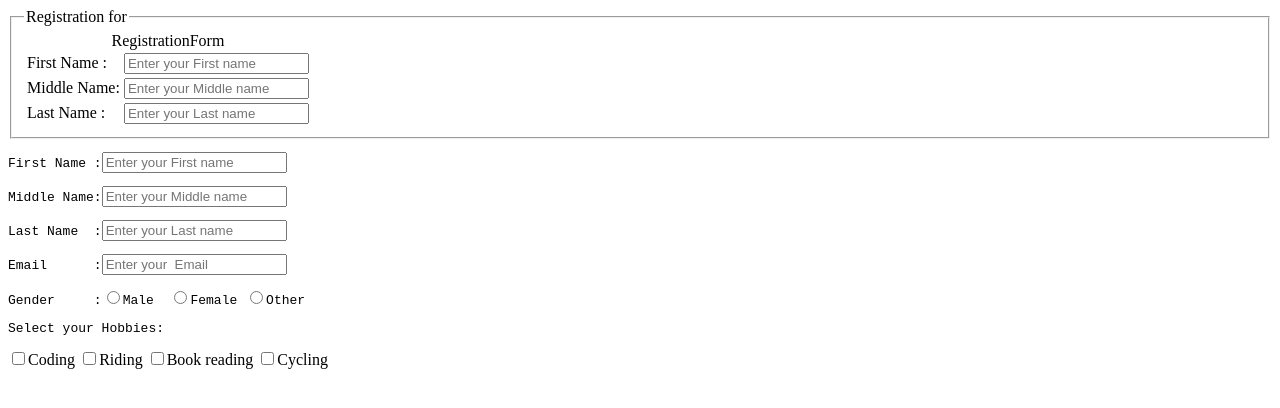
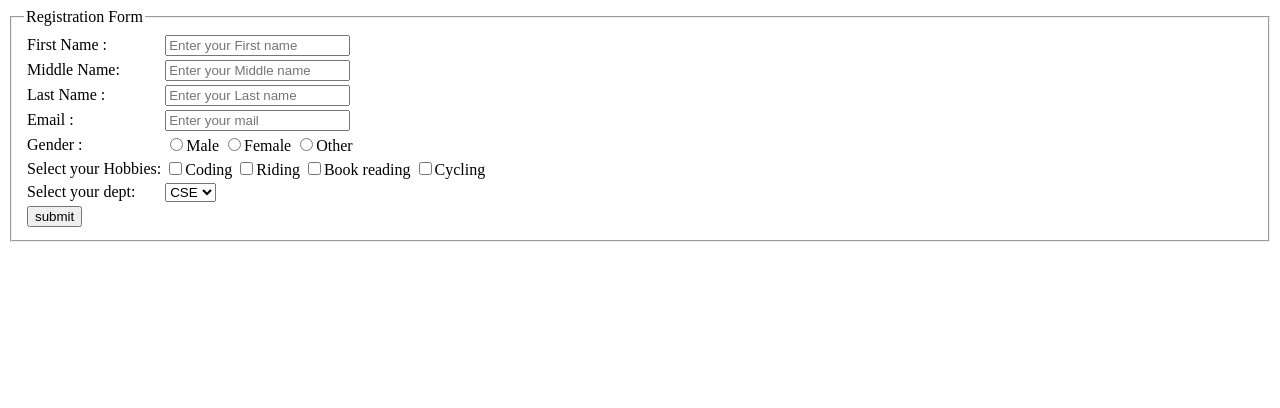
Before and after one commit to ZahidFahim420/Learning-Web-Technology-Spring-24-Sec-F, a plain HTML site: page RegistrationForm.html in a window 1280 px wide. Drawn offline with Linux system fonts and the light colour scheme.

Commit message:
from created

```diff
--- a/RegistrationForm.html
+++ b/RegistrationForm.html
@@ -8,25 +8,24 @@
 <body>
     <header></header>
     <main>
-        <form action="" target="_self" ></form>
+        <form action="" target="_self"  ></form>
         <fieldset>
-            <legend>Registration for</legend>
+            <legend>Registration Form</legend>
             <table>
 
                 <thead>
-                  <caption>
+                  <!-- <caption>
                   RegistrationForm
-                  </caption>
-                </thead>
+                  </caption> -->
 
                 <tbody>
-                    <tr>
+                  <tr>
                     <td>First Name :</td>
 
                     <td>
                         <input type="text" placeholder="Enter your First name"></pre>
                     </td>
-                </tr>
+                  </tr>
 
                   <tr>
                     <td>Middle Name:</td>
@@ -42,31 +41,70 @@
                     </td>
                   </tr>
 
+                  <tr>
+                    <td>Email    :</td>
+                    <td>
+                        <input type="email" placeholder="Enter your mail">
+                    </td>
+                  </tr>
+
+                  <tr>
+                    <td>Gender :</td>
+                    <td>
+                      <label for="gender"><input type="radio" value="Male" name="Gender" id="gender">Male </label>
+                      <label for="gender1"><input type="radio" value="Female" name="Gender" id="gender1">Female</label> <label for="gender2"><input type="radio" value="Other" name="Gender" id="gender2">Other</label>
+                    </td>
+                  </tr>
+
+                  <tr>
+                    <td>Select your Hobbies:</td>
+                    <td>
+                      <label for="Coding"><input type="checkbox" name="Hobbies" value="Coding" id="Coding">Coding</label>
+                      <label for="Riding"><input type="checkbox" name="Hobbies" value="Riding" id="Riding">Riding</label>
+                      <label for="Book reading"><input type="checkbox" name="Hobbies" value="Book reading" id="Book reading">Book reading</label>
+                      <label for="Cycling"><input type="checkbox" name="Hobbies" value="Cycling" id="Cycling">Cycling</label>
+                    </td>
+                  </tr>
+
+                  <tr>
+                    <td>Select your dept:</td>
+                    <td>
+                      <select name="dept" id="dept">
+                          <option value="CSE">CSE</option>
+                          <option value="BBA">BBA</option>
+                          <option value="EEE">EEE</option>
+                          <option value="ENG">ENG</option>
+                      </select>
+                    </td>
+                  </tr>
+
+                  <tr>
+                    <td><input type="button" value="submit"></td>
+                    <td></td>
+                  </tr>
+
+
+
+
+
                 </tbody>
+
 
               </table>
 
-
-        </fieldset>
+          </fieldset>
 
 
 
-        <label for="registration" class="reg"><pre>First Name :<input type="text" placeholder="Enter your First name"></pre></label>
-
-        <label for="registration" class="reg"><pre>Middle Name:<input type="text" placeholder="Enter your Middle name"></pre></label>
-
-        <label for="registration" class="reg"><pre>Last Name  :<input type="text" placeholder="Enter your Last name"></pre></label>
-
-        <label for="registration" class="reg"><pre>Email      :<input type="text" placeholder="Enter your  Email"></pre></label>
 
 
-        <pre>Gender     :<label for="gender"><input type="radio" value="Male" name="Gender" id="gender">Male </label> <label for="gender1"><input type="radio" value="Female" name="Gender" id="gender1">Female</label> <label for="gender2"><input type="radio" value="Other" name="Gender" id="gender2">Other</label></pre>
 
-        <pre>Select your Hobbies:</pre>
-        <label for="Coding"><input type="checkbox" name="Hobbies" value="Coding" id="Coding">Coding</label>
-        <label for="Riding"><input type="checkbox" name="Hobbies" value="Riding" id="Riding">Riding</label>
-        <label for="Book reading"><input type="checkbox" name="Hobbies" value="Book reading" id="Book reading">Book reading</label>
-        <label for="Cycling"><input type="checkbox" name="Hobbies" value="Cycling" id="Cycling">Cycling</label>
+
+
+
+
+        <pre></pre>
+
 
 
 
```
